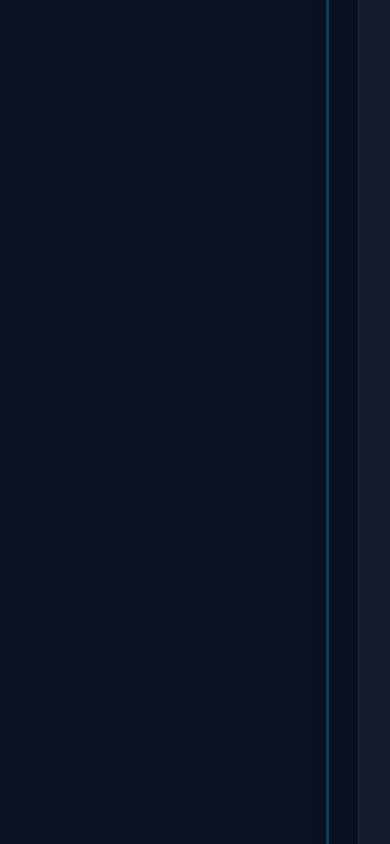
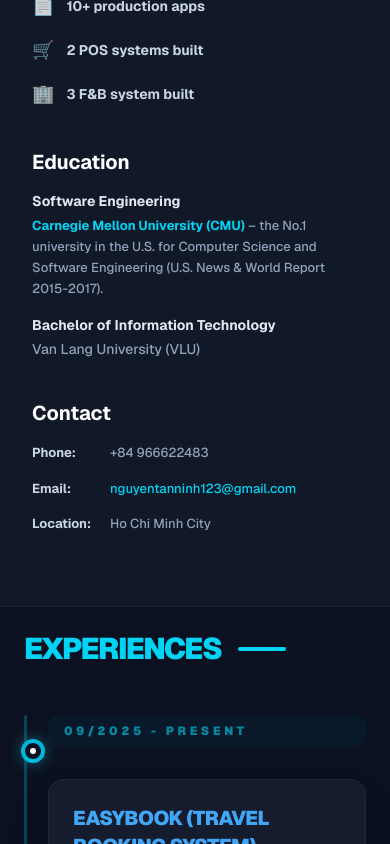
Before and after one commit to leesanhoon/portfolio, a Next.js app: page / in a window 390 px wide. Shown: the part 1156-2000 px from the top of the page. Built offline with nearby package versions, Linux system fonts and the light colour scheme.

Commit message:
Enhance layout and styling for improved responsiveness and visual consistency

```diff
--- a/src/app/page.tsx
+++ b/src/app/page.tsx
@@ -2,9 +2,9 @@
 
 export default function Home() {
     return (
-        <div className="min-h-screen bg-[#0B1120] text-slate-300 flex font-sans selection:bg-cyan-500/30">
+        <div className="min-h-screen bg-[#0B1120] text-slate-300 flex flex-col lg:flex-row font-sans selection:bg-cyan-500/30">
             {/* Left Sidebar */}
-            <div className="w-[340px] bg-[#111827] border-r border-slate-800/50 h-screen overflow-y-auto sticky top-0 scrollbar-hide p-10 flex flex-col">
+            <div className="w-full lg:w-[340px] bg-[#111827] border-b lg:border-b-0 lg:border-r border-slate-800/50 lg:h-screen overflow-y-auto lg:sticky lg:top-0 scrollbar-hide p-6 lg:p-10 flex flex-col">
                 {/* Profile Section */}
                 <div className="flex flex-col items-center text-center mb-10">
                     <div className="mb-6">
@@ -227,25 +227,25 @@ export default function Home() {
             </div>
 
             {/* Right Content Area */}
-            <div className="flex-1 p-16 overflow-y-auto scroll-smooth">
+            <div className="flex-1 p-6 md:p-12 lg:p-16 overflow-y-auto scroll-smooth">
                 <div className="max-w-5xl mx-auto">
                     {/* Header Section */}
-                    <div className="flex items-center gap-6 mb-16">
-                        <h2 className="text-4xl font-black text-cyan-400 tracking-tighter uppercase flex items-center gap-4">
+                    <div className="flex items-center gap-6 mb-12 lg:mb-16">
+                        <h2 className="text-3xl md:text-4xl font-black text-cyan-400 tracking-tighter uppercase flex items-center gap-4">
                             EXPERIENCES
                             <div className="w-12 h-1 bg-cyan-400 rounded-full"></div>
                         </h2>
                     </div>
 
                     {/* Timeline Container */}
-                    <div className="relative pl-8 md:pl-16">
+                    <div className="relative pl-6 md:pl-16">
                         {/* Main Timeline Line */}
                         <div className="absolute left-0 top-0 bottom-0 w-[3px] bg-cyan-500/30 rounded-full"></div>
 
                         {/* Experience Card 1: Easybook */}
-                        <div className="relative mb-20 group">
+                        <div className="relative mb-16 lg:mb-20 group">
                             {/* Marker */}
-                            <div className="absolute -left-[35px] md:-left-[67px] top-6 w-6 h-6 rounded-full bg-[#0B1120] border-4 border-cyan-500 flex items-center justify-center shadow-[0_0_15px_rgba(34,211,238,0.4)] z-10">
+                            <div className="absolute -left-[27px] md:-left-[67px] top-6 w-6 h-6 rounded-full bg-[#0B1120] border-4 border-cyan-500 flex items-center justify-center shadow-[0_0_15px_rgba(34,211,238,0.4)] z-10">
                                 <div className="w-1.5 h-1.5 bg-white rounded-full"></div>
                             </div>
 
@@ -256,22 +256,26 @@ export default function Home() {
                             </div>
 
                             {/* Card Body */}
-                            <div className="bg-[#1E293B]/50 rounded-3xl p-8 md:p-12 border border-white/5 shadow-2xl group-hover:border-cyan-500/30 transition-all duration-500">
-                                <div className="mb-10">
-                                    <h3 className="text-2xl md:text-3xl font-black text-[#42A5F5] tracking-tight mb-2 uppercase">
+                            <div className="bg-[#1E293B]/50 rounded-2xl md:rounded-3xl p-6 md:p-12 border border-white/5 shadow-2xl group-hover:border-cyan-500/30 transition-all duration-500">
+                                <div className="mb-8 md:mb-10">
+                                    <h3 className="text-xl md:text-3xl font-black text-[#42A5F5] tracking-tight mb-2 uppercase">
                                         Easybook (Travel Booking System)
                                     </h3>
-                                    <p className="text-slate-400 text-sm font-bold mb-6">
+                                    <p className="text-slate-400 text-xs md:text-sm font-bold mb-6">
                                         09/2025 - Present
                                     </p>
 
-                                    <div className="flex gap-3 mb-10">
-                                        <button className="px-6 py-2.5 bg-black rounded-lg text-xs font-black text-white uppercase flex items-center gap-2 hover:bg-black/80 transition-colors border border-white/10">
-                                            <span className="text-lg">🍎</span>{" "}
+                                    <div className="flex flex-wrap gap-3 mb-8 md:mb-10">
+                                        <button className="flex-1 sm:flex-none px-4 md:px-6 py-2 md:py-2.5 bg-black rounded-lg text-[10px] md:text-xs font-black text-white uppercase flex items-center justify-center gap-2 hover:bg-black/80 transition-colors border border-white/10">
+                                            <span className="text-base md:text-lg">
+                                                🍎
+                                            </span>{" "}
                                             App Store
                                         </button>
-                                        <button className="px-6 py-2.5 bg-white rounded-lg text-xs font-black text-slate-900 uppercase flex items-center gap-2 hover:bg-slate-100 transition-colors shadow-lg">
-                                            <span className="text-lg">▶️</span>{" "}
+                                        <button className="flex-1 sm:flex-none px-4 md:px-6 py-2 md:py-2.5 bg-white rounded-lg text-[10px] md:text-xs font-black text-slate-900 uppercase flex items-center justify-center gap-2 hover:bg-slate-100 transition-colors shadow-lg">
+                                            <span className="text-base md:text-lg">
+                                                ▶️
+                                            </span>{" "}
                                             Google Play
                                         </button>
                                     </div>
@@ -492,7 +496,7 @@ export default function Home() {
 
                         {/* Experience Card 3: Bachhoaxanh */}
                         <div className="relative group">
-                            <div className="absolute -left-[35px] md:-left-[67px] top-6 w-6 h-6 rounded-full bg-[#0B1120] border-4 border-slate-700 flex items-center justify-center group-hover:border-cyan-500 transition-colors z-10">
+                            <div className="absolute -left-[27px] md:-left-[67px] top-6 w-6 h-6 rounded-full bg-[#0B1120] border-4 border-slate-700 flex items-center justify-center group-hover:border-cyan-500 transition-colors z-10">
                                 <div className="w-1.5 h-1.5 bg-slate-700 group-hover:bg-white rounded-full transition-colors"></div>
                             </div>
 
```
